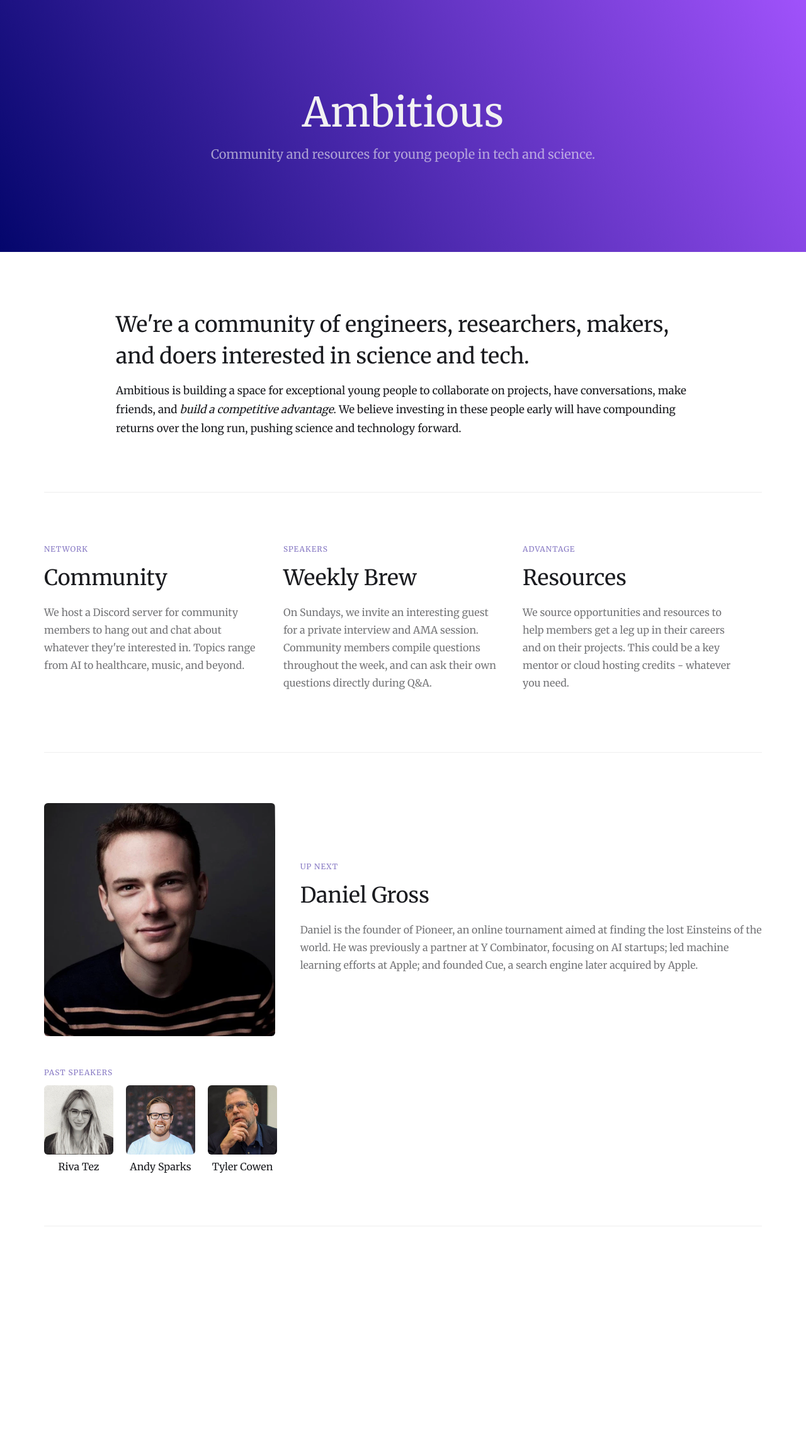
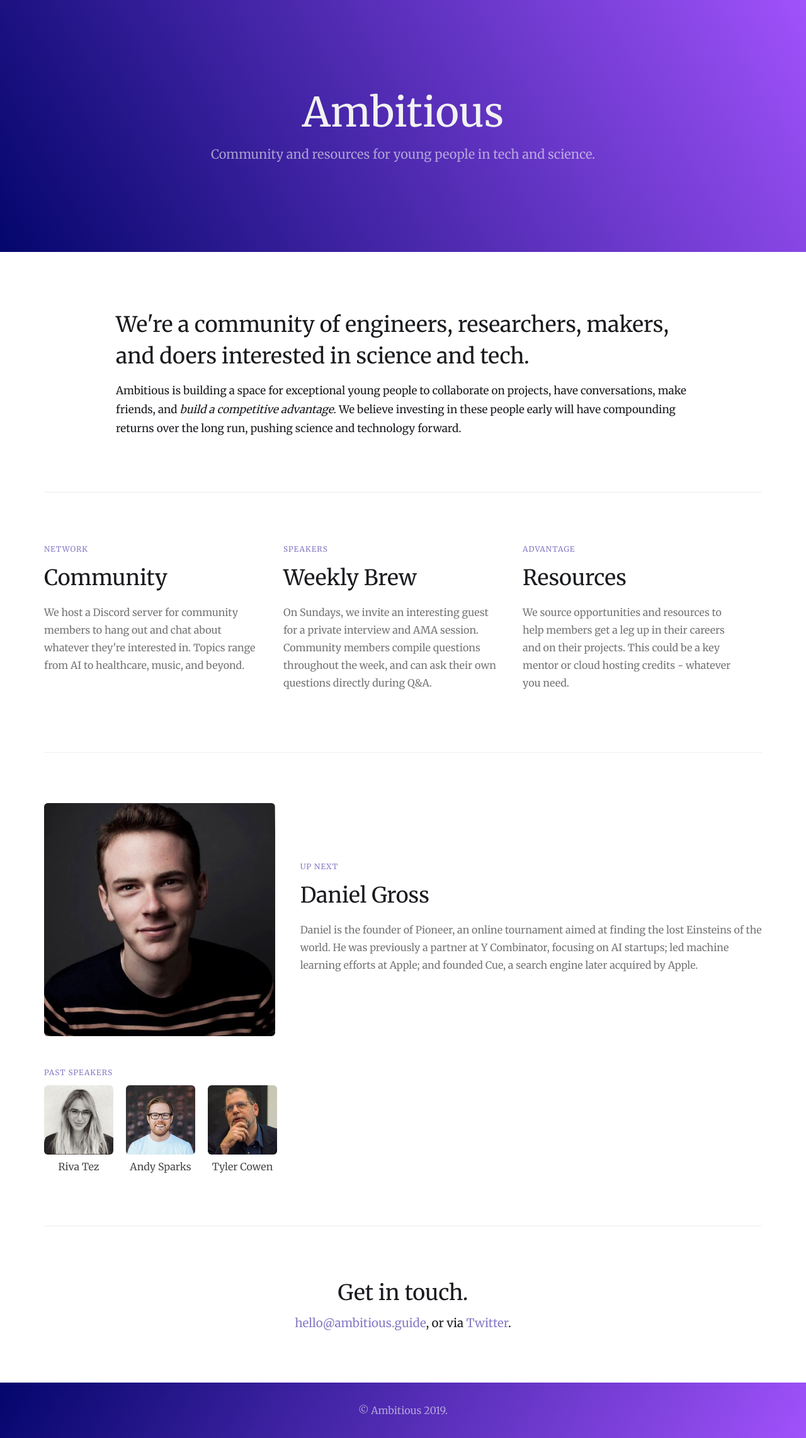
Before and after one commit to cameronk/ambitious.guide, a Jekyll site: the page built from index.md, in a window 1280 px wide. Shown: the whole page at 63% size. Built offline with Jekyll 4.4.1, drawn with Linux system fonts in a browser that asks for light colours; before the commit the page ends 1967 px from its top, so only the background shows below that.

Commit message:
footer and contact info

```diff
--- a/_layouts/default.html
+++ b/_layouts/default.html
@@ -16,5 +16,10 @@
 </head>
 <body>
     {{ content }}
+    <footer>
+        <div class="light">
+            &copy; Ambitious 2019.
+        </div>
+    </footer>
 </body>
 </html>
--- a/_sass/ambitious.scss
+++ b/_sass/ambitious.scss
@@ -12,7 +12,8 @@ body {
 h1, h2, h3, h4, h5, h6 {
     font-family: "Merriweather", serif !important;
     font-weight: 400;
-    text-align: left;
+    // text-align: left;
+    // text-align: left;
 }
 h1 {
     font-size: 64px;
@@ -21,6 +22,14 @@ h1 {
 h2 {
     font-size: 34px;
     line-height: 50px;
+}
+
+a {
+    color: #39229d;
+    text-decoration: none;
+}
+a:visited {
+    color: #39229d;
 }
 
 .light {
@@ -47,8 +56,32 @@ h2 {
     text-transform: uppercase;
 }
 
+// .pull-up {
+//     background: #fff;
+//     margin-top: -20px;
+//     border-top-left-radius: 20px;
+//     border-top-right-radius: 20px;
+// }
+//
+
+footer {
+    padding-top: 30px;
+    padding-bottom: 30px;
+    background-image: linear-gradient(120deg, #04066c, #a052fb);
+    display: flex;
+    flex-direction: row;
+    align-items: center;
+    justify-content: center;
+
+    div {
+        text-align: center;
+        color: #f3f3f3;
+    }
+}
+
 /* index */
 @import "header";
 @import "motto";
 @import "offer";
 @import "brew";
+@import "contact";
--- a/_sass/brew.scss
+++ b/_sass/brew.scss
@@ -20,6 +20,7 @@
             flex: 2;
             width: 66.6666%;
             padding-left: $gutter/2;
+
             h2 {
                 margin-top: $gutter/4;
                 margin-bottom: $gutter/4
@@ -49,6 +50,9 @@
                     width: 100%;
                     margin-bottom: 5px;
                 }
+                div {
+                    opacity: 0.8;
+                }
             }
         }
 
--- /dev/null
+++ b/_sass/contact.scss
@@ -0,0 +1,14 @@
+.contact {
+    text-align: center;
+    margin-top: 2*$gutter;
+    margin-bottom: 2*$gutter;
+
+    h2 {
+        margin-bottom: 0;
+        text-align: center;
+    }
+    h3 {
+        margin-top: $gutter/4;
+        text-align: center;
+    }
+}
--- a/_sass/header.scss
+++ b/_sass/header.scss
@@ -3,7 +3,7 @@
     flex-direction: column;
     width: 100%;
     height: 400px;
-    margin-bottom: 40px;
+    // margin-bottom: 40px;
     justify-content: center;
     align-items: center;
     background-image: linear-gradient(60deg, #04066c, #a052fb);
--- a/index.md
+++ b/index.md
@@ -7,6 +7,8 @@ layout: default
     <h4 class="subheading">Community and resources for young people in tech and science.</h4>
 </div>
 
+<!-- <div class="pull-up"> -->
+<!-- Header -->
 <div class="container">
     <div class="motto-wrap">
         <h2>We're a community of engineers, researchers, makers, and doers interested in science and tech.</h2>
@@ -14,6 +16,7 @@ layout: default
     </div>
 </div>
 
+<!-- Offer -->
 <div class="container">
     <div class="divider"></div>
     <div class="offer">
@@ -36,6 +39,7 @@ layout: default
     <div class="divider"></div>
 </div>
 
+<!-- Weekly Brew -->
 {% assign speakers = site.speakers | sort: 'date' | reverse %}
 <div class="container">
     <div class="weekly-brew">
@@ -64,7 +68,7 @@ layout: default
                             {% else %}
                                 <img src="{{ speaker.image | prepend: site.url }}" />
                             {% endif %}
-                            {{ speaker.name }}
+                            <div>{{ speaker.name }}</div>
                         </div>
                     {% endif %}
                 {% endfor %}
@@ -73,3 +77,12 @@ layout: default
     </div>
     <div class="divider"></div>
 </div>
+<!-- </div> -->
+
+<!-- Contact -->
+<div class="container">
+    <div class="contact">
+        <h2>Get in touch.</h2>
+        <h3><a href="javascript:void(0);" class="light">hello@ambitious.guide</a>, or via <a href="https://twitter.com/ambguide" target="_blank" class="light">Twitter</a>.</h3>
+    </div>
+</div>
```
